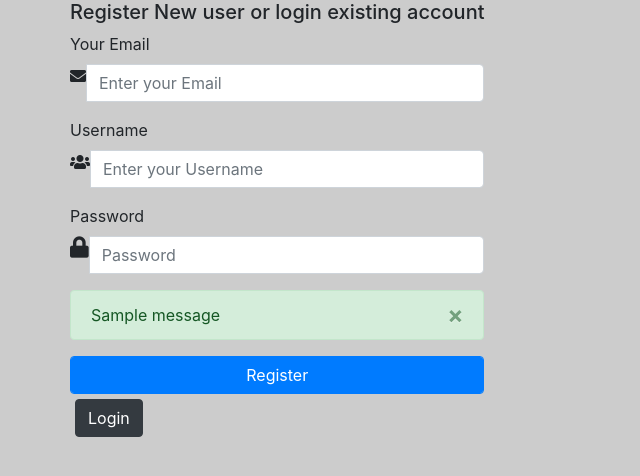
After one commit to y4umeng/skatedbpub, a Python web app: template templates/register.html in a window 1280 px wide. The commit adds this page. Shown: the top 476 px of the page, without its empty margins (0-640 px from the left). Run offline with Jinja, Linux system fonts and the light colour scheme; the template is opened without the code that fills it, so the values that code supplies are empty; one stand-in notice (Sample message) is shown; some libraries are stand-ins or nearby versions.

Commit message:
working user auth

```diff
--- a/templates/post.html
+++ /dev/null
@@ -1 +0,0 @@
-this is a POST
--- /dev/null
+++ b/templates/register.html
@@ -0,0 +1,77 @@
+<!DOCTYPE html>
+<html>
+ <head>
+  <meta charset="utf-8">
+  <title>Register</title>
+  <link rel="stylesheet" href="https://use.fontawesome.com/releases/v5.7.1/css/all.css">
+  <!-- Google Fonts -->
+  <link href='https://fonts.googleapis.com/css?family=Passion+One' rel='stylesheet' type='text/css'>
+  <link href='https://fonts.googleapis.com/css?family=Oxygen' rel='stylesheet' type='text/css'>
+  <link href="https://maxcdn.bootstrapcdn.com/bootstrap/4.1.1/css/bootstrap.min.css" rel="stylesheet" id="bootstrap-css">
+ </head>
+ <body style="background-color:#ccc;">
+ <div class="container">
+   <div class="row main">
+    <div class="main-login main-center">
+
+    <h5>Register New user or login existing account</h5>
+
+     <form action="{{ url_for('register') }}" method="post" autocomplete="off">
+
+      <div class="form-group">
+       <label for="email" class="cols-sm-2 control-label">Your Email</label>
+       <div class="cols-sm-10">
+        <div class="input-group">
+         <span class="input-group-addon"><i class="fa fa-envelope fa" aria-hidden="true"></i></span>
+         <input type="text" class="form-control" name="email" id="email"  placeholder="Enter your Email"/>
+        </div>
+       </div>
+      </div>
+
+      <div class="form-group">
+       <label for="username" class="cols-sm-2 control-label">Username</label>
+       <div class="cols-sm-10">
+        <div class="input-group">
+         <span class="input-group-addon"><i class="fa fa-users fa" aria-hidden="true"></i></span>
+         <input type="text" class="form-control" name="username" id="username" placeholder="Enter your Username" required>
+        </div>
+       </div>
+      </div>
+
+      <div class="form-group">
+       <label for="password" class="cols-sm-2 control-label">Password</label>
+       <div class="cols-sm-10">
+        <div class="input-group">
+         <span class="input-group-addon"><i class="fa fa-lock fa-lg" aria-hidden="true"></i></span>
+         <input type="password" class="form-control" name="password" placeholder="Password" id="password" required  placeholder="Enter your Password"/>
+        </div>
+       </div>
+      </div>
+
+      <div class="form-group ">
+        {% with messages = get_flashed_messages()  %}
+        {% if messages %}
+        {% for message in messages %}
+        <div class="alert alert-success alert-dismissible fade show" role="alert">
+          {{ message }}
+          <button type="button" class="close" data-dismiss="alert" aria-label="Close">
+            <span aria-hidden="true">×</span>
+          </button>
+        </div>
+        {% endfor %}
+        {% endif %}
+        {% endwith %}
+       <input type="submit" value="Register" class="form-control btn btn-primary " name="">
+       <p style="padding:5px;">
+       <a href="{{ url_for('login') }}" class="btn btn-dark ">Login</a></p>
+
+      </div>
+
+     </form>
+    </div>
+   </div>
+  </div>
+ <script src="https://maxcdn.bootstrapcdn.com/bootstrap/4.1.1/js/bootstrap.min.js"></script>
+ <script src="https://cdnjs.cloudflare.com/ajax/libs/jquery/3.2.1/jquery.min.js"></script>
+ </body>
+</html>
```
Also changed, not shown: templates/feed.html (added, +21 -0 lines), templates/index.html (+0 -15 lines), templates/login.html (added, +42 -0 lines), templates/trick.html (+0 -32 lines).
